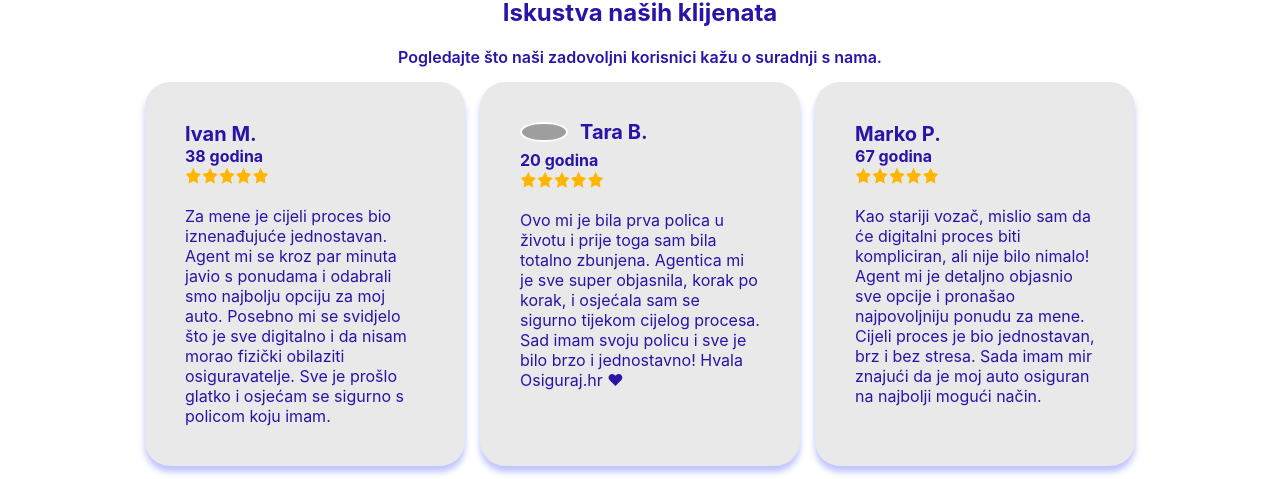
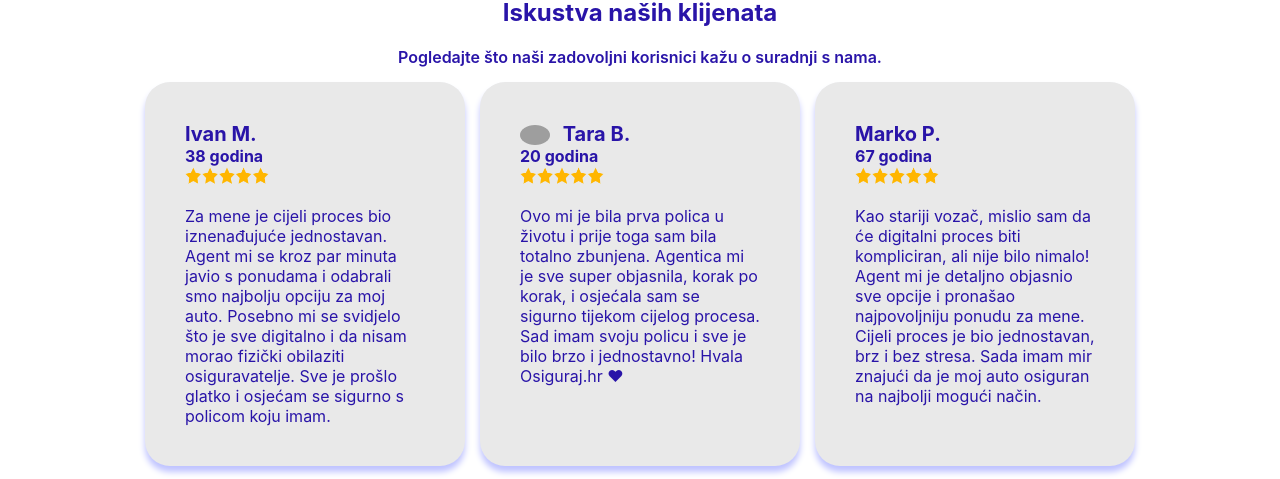
Before and after one commit to Filip-Gale/OsigurajHR, a Jekyll site: the page built from index.html, in a window 1280 px wide and 900 px high, scrolled down 2922 px. Shown: the part 138-617 px from the top of the window. Built offline with Jekyll 4.4.1, drawn with Linux system fonts in a browser that asks for light colours; grey boxes are pictures that could not be loaded.

Commit message:
Update index.html

```diff
--- a/index.html
+++ b/index.html
@@ -439,11 +439,11 @@ height="0" width="0" style="display:none;visibility:hidden"></iframe></noscript>
 
                 <div class="profile-info">
                    <div class="user-info">
-    <div style="display: flex !important; flex-direction: row !important; align-items: center !important; gap: 12px !important; margin-bottom: 8px;">
-        <img src="tara-b.png" alt="Tara B." style="width: 48px; height: 48px; border-radius: 50%; object-fit: cover; border: 2px solid #fff; shadow: 0 2px 4px rgba(0,0,0,0.1);">
-        <p class="card-title" style="margin: 0 !important; line-height: 1 !important;">Tara B.</p>
-    </div>
-    <p style="margin-top: 0;">20 godina</p>
+    <p class="card-title">
+        <img src="tara-b.png" alt="Tara B." style="width: 30px; height: 30px; border-radius: 50%; vertical-align: middle; margin-right: 8px; object-fit: cover;">
+        Tara B.
+    </p>
+    <p>20 godina</p>
     <img src="img/5-star.png" alt="5" loading="lazy">
 </div>
                 </div>
```
